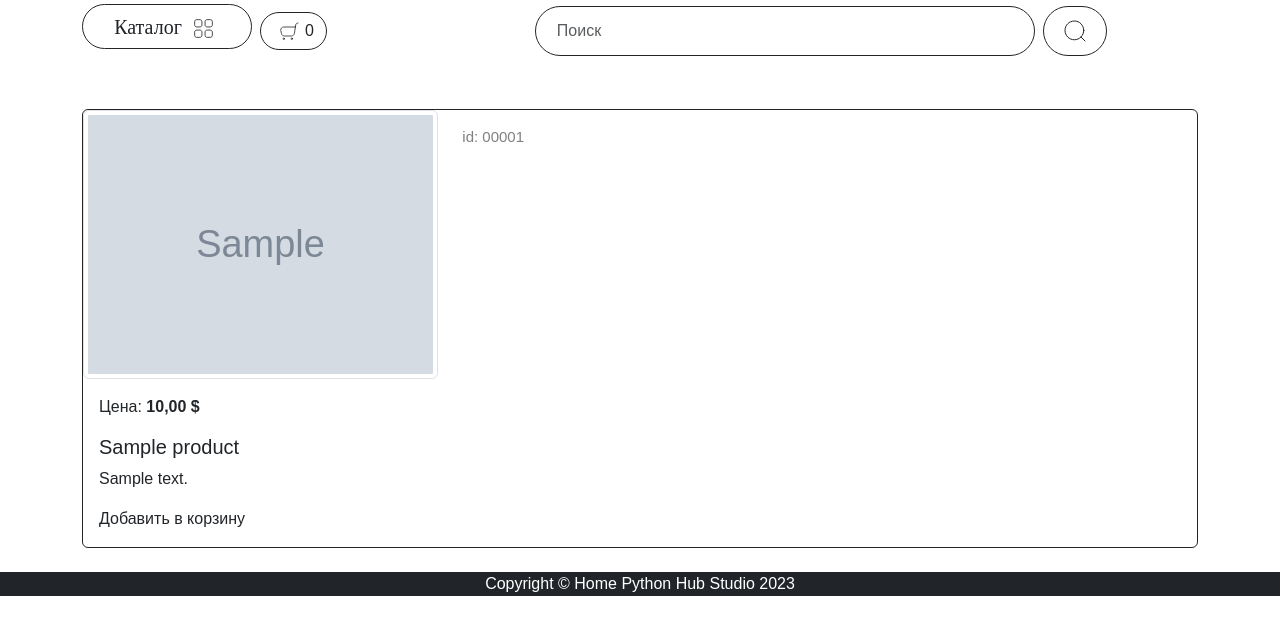
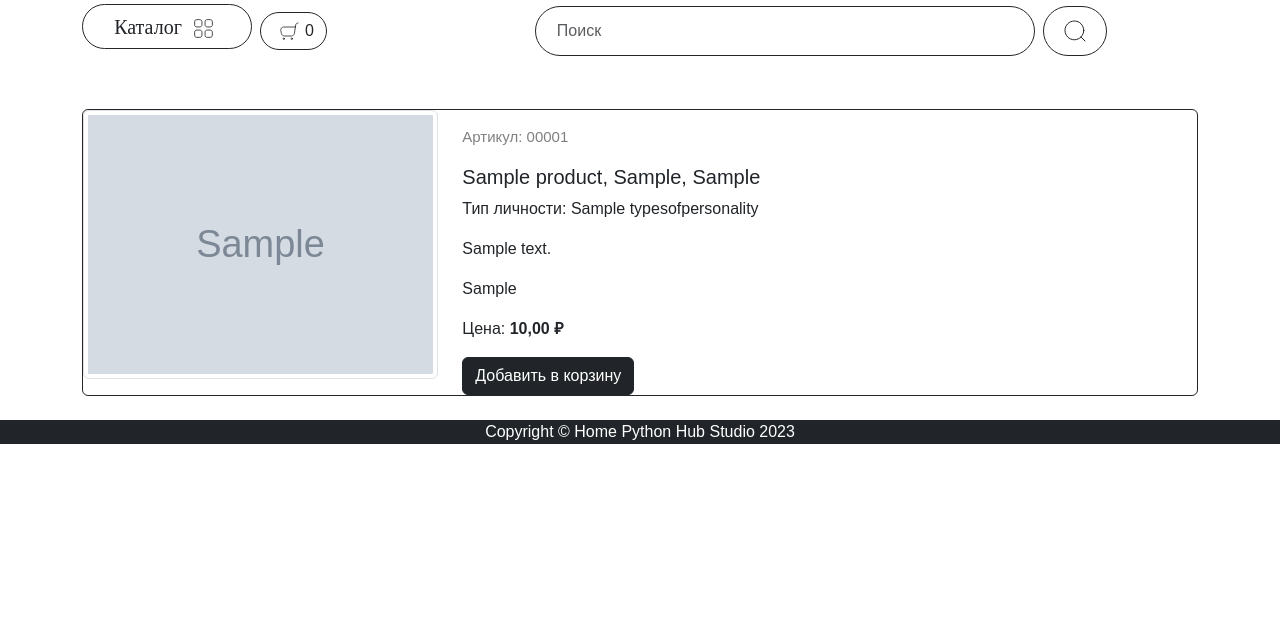
Before and after one commit to siincelery/blossom, a Django app: a page that uses goods/templates/goods/product.html in a window 1280 px wide. Shown: the part 86-721 px from the top of the page. Run offline with Django 4.2, Linux system fonts and the light colour scheme; tables that the repository leaves empty hold one stand-in row (values such as "Sample post"); grey boxes marked "Sample" are stand-in pictures; some libraries are stand-ins or nearby versions.

```diff
--- a/goods/models.py
+++ b/goods/models.py
@@ -1,6 +1,7 @@
 from email.mime import image
 from json import load
 from os import name
+from django.core.validators import MaxValueValidator
 from django.db import models
 from pageTest.models import TypesOfPersonality
 
@@ -20,13 +21,16 @@ class Products(models.Model):
     name = models.CharField(max_length=150,unique=True, verbose_name='Название')
     slug =models.SlugField(max_length=200, unique=True, blank=True, null=True, verbose_name='URL')
     description = models.TextField(blank=True, null=True,verbose_name='Описание')
+    type_product = models.TextField(blank=True, null=True,verbose_name='Тип продукта')
+    pyramid_of_fragrance = models.TextField(blank=True, null=True,verbose_name='Пирамида аромата')
+    product_weight = models.TextField(blank=True, null=True,verbose_name='Вес товара')
     image =models.ImageField(
         upload_to='goods_images',
         blank=True,
         null=True,
         verbose_name='Изображение')
     price = models.DecimalField(default=0.00, max_digits=7,decimal_places=2,verbose_name='Цена')
-    discount=models.DecimalField(default=0.00, max_digits=7,decimal_places=2,verbose_name='Скидка в %')
+    discount = models.PositiveIntegerField(default=0, verbose_name='Скидка в %', validators=[MaxValueValidator(100)])
     quantity = models.PositiveIntegerField(default=0,verbose_name='Количество')
     category = models.ForeignKey(to=Categories, on_delete=models.CASCADE, verbose_name='Категория')
     type_of_personality = models.ForeignKey(to=TypesOfPersonality, on_delete=models.CASCADE, verbose_name='Тип личности')
--- a/goods/templates/goods/product.html
+++ b/goods/templates/goods/product.html
@@ -10,8 +10,18 @@
                 <img src="{{ product.image.url }}"
                     class="img-thumbnail" data-bs-toggle="modal" data-bs-target="#imageModal1">
             </div>
-            <div class="col-md-4 ">
-                <p class="product_id mt-3">id: {{ product.display_id }}</p>
+            <div class="col-md-6 ">
+                <p class="product_id mt-3">Артикул: {{ product.display_id }}</p>
+                <h5 class="card-title">{{ product.name }}, {{product.type_product}}, {{product.product_weight}}</h5>
+
+                <p class="card-text">Тип личности: {{ product.type_of_personality}}</p>
+                <p class="card-text">{{ product.description }}</p>
+                <p class="card-text">{{ product.pyramid_of_fragrance}}</p>
+                <p class="card-text">Цена: <strong>{{ product.sell_price }} ₽</strong></p>
+                <a class="btn btn-dark add-to-cart"
+                    data-product-id="{{ product.id }}">
+                    {% csrf_token %}
+                    Добавить в корзину</a>
             </div>
             <!-- Увеличить изображение в модальном окне -->
             <div class="modal fade" id="imageModal1" tabindex="-1"
@@ -32,13 +42,15 @@
             </div>
         </div>
         <!-- Описание товара -->
-        <div class="card-body">
+       {% comment "" %} <div class="card-body">
             <p class="card-text">Цена: <strong>{{ product.sell_price }} $</strong></p>
-            <h5 class="card-title">{{ product.name }}</h5>
+            <h5 class="card-title">{{ product.name }}, {{product.type_product}}, {{product.product_weight}}</h5>
+            <p class="card-text">Тип личности: {{ product.type_of_personality}}</p>
             <p class="card-text">{{ product.description }}</p>
+            <p class="card-text">{{ product.pyramid_of_fragrance}}</p>
 
             {% csrf_token %}
-            Добавить в корзину</a>
+            Добавить в корзину</a>{% endcomment %}
         </div>
     </div>
 </div>
--- a/goods/views.py
+++ b/goods/views.py
@@ -28,7 +28,7 @@ def catalog(request, category_slug=None):
     if order_by and order_by != "default":
         goods=goods.order_by(order_by)
 
-    paginator = Paginator(goods, 3)
+    paginator = Paginator(goods, 6)
     current_page=paginator.page(int(page))
     context={
         'title': 'Blossom - Каталог',
```
Also changed, not shown: app/settings.py (+8 -2 lines), goods/templates/goods/catalog.html (+24 -2 lines), goods/utils.py (+35 -7 lines), goods/migrations/0005_products_product_weight_and_more.py (added), goods/migrations/0006_alter_products_discount.py (added).
